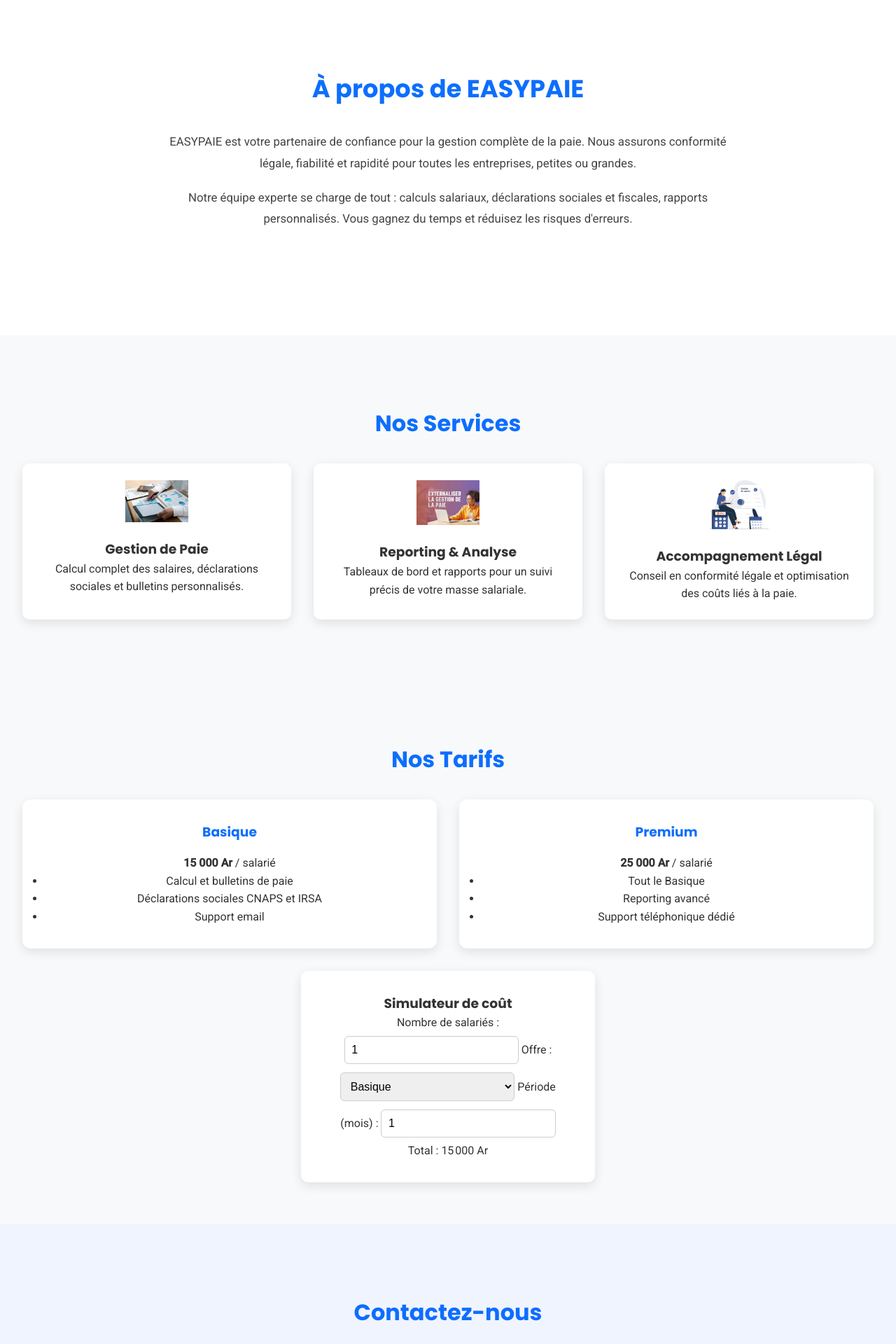
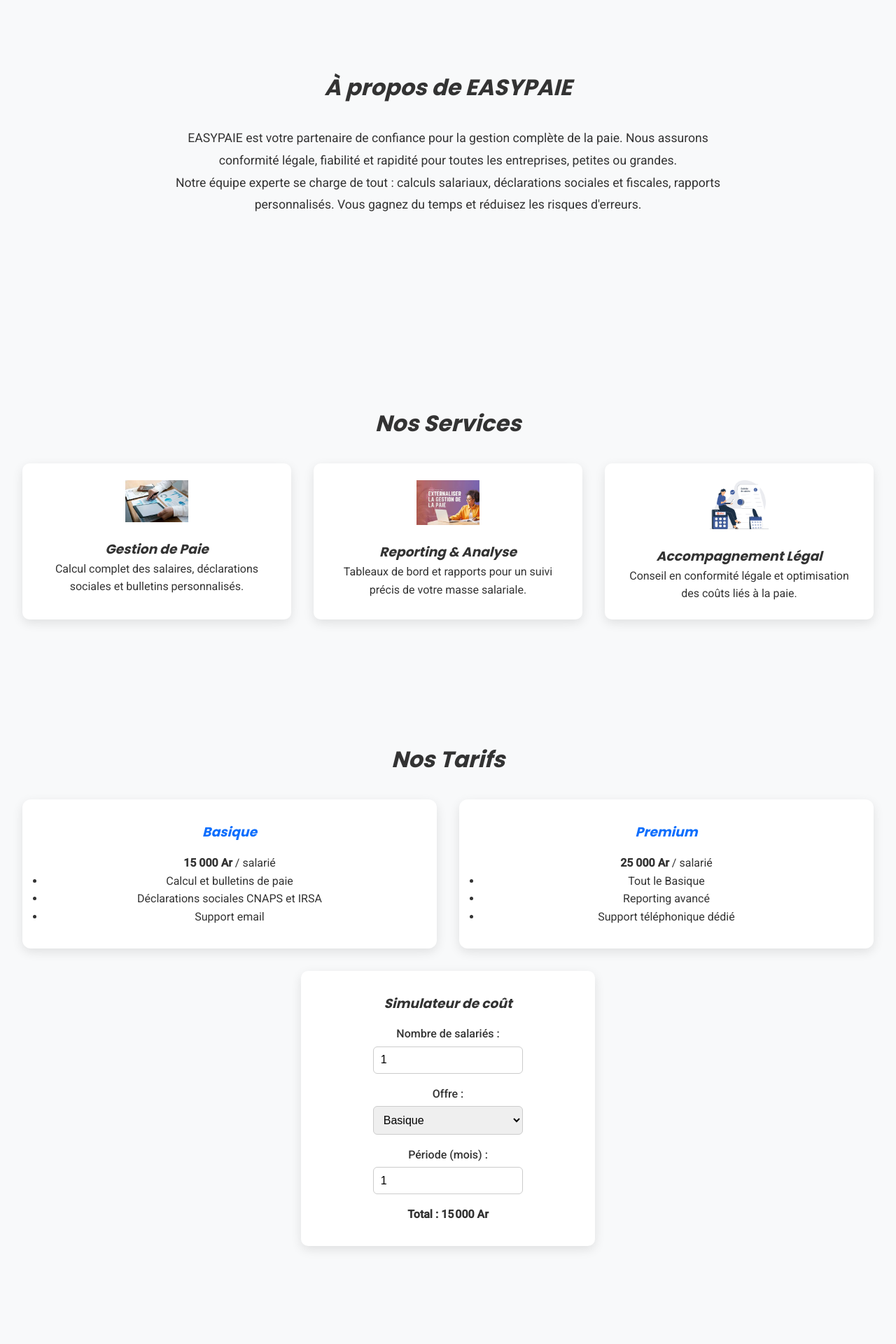
Before and after one commit to jaotombostane-cmd/Easypaie, a Flask app: page / in a window 1280 px wide. Shown: the part 761-2681 px from the top of the page at 70% size. Run offline with Flask 3, Linux system fonts and the light colour scheme.

Commit message:
Remplacement complet : nouveaux fichiers HTML, CSS, JS et images

```diff
--- a/app.py
+++ b/app.py
@@ -49,7 +49,6 @@ def index():
                            )
 
 if __name__ == "__main__":
-    # Déploiement : host=0.0.0.0 pour être accessible depuis Internet
-    # Le port est fourni par la plateforme, sinon 5000 par défaut
+    # Pour le développement local seulement
     port = int(os.environ.get("PORT", 5000))
-    app.run(host="0.0.0.0", port=port)
+    app.run(host="0.0.0.0", port=port, debug=True)
--- a/static/css/style.css
+++ b/static/css/style.css
@@ -1,178 +1,53 @@
-/* Reset & Font */
+/* ===== Reset & Font ===== */
 * { margin:0; padding:0; box-sizing:border-box; }
-body { font-family: 'Roboto', sans-serif; line-height:1.6; background:#f8f9fa; color:#333; }
-h1,h2,h3,h4,h5,h6 { font-family: 'Poppins', sans-serif; }
+body { font-family: 'Roboto', sans-serif; line-height:1.6; background:#f8f9fa; color:#333; scroll-behavior:smooth; }
+h1,h2,h3,h4,h5,h6 { font-family: 'Poppins', sans-serif; font-style:italic; }
 
-/* Navbar */
-header {
-    background:#fff;
-    position:fixed;
-    top:0;
-    width:100%;
-    z-index:100;
-    box-shadow:0 2px 8px rgba(0,0,0,0.1);
-}
-header nav {
-    display:flex;
-    justify-content:space-between;
-    align-items:center;
-    padding:1rem 3rem;
-}
-header nav ul {
-    display:flex;
-    list-style:none;
-}
-header nav ul li {
-    margin-left:1.8rem;
-}
-header nav ul li a {
-    text-decoration:none;
-    color:#333;
-    font-weight:500;
-    transition:0.3s;
-}
-header nav ul li a:hover {
-    color:#0d6efd;
-}
-.logo {
-    height:80px;        /* ✅ agrandi le logo */
-    width:auto;
-    transition:0.3s;
-}
+/* ===== Navbar ===== */
+header { background:#fff; position:fixed; top:0; width:100%; z-index:100; box-shadow:0 2px 8px rgba(0,0,0,0.1); }
+header nav { display:flex; justify-content:space-between; align-items:center; padding:1rem 3rem; }
+header nav ul { display:flex; list-style:none; }
+header nav ul li { margin-left:1.8rem; }
+header nav ul li a { text-decoration:none; color:#333; font-weight:500; transition:0.3s; }
+header nav ul li a:hover { color:#0d6efd; }
+.logo { height:80px; width:auto; transition:0.3s; }
 .logo:hover { transform:scale(1.05); }
 
-/* Hero */
-.hero {
-    background:url('../img/hero_bg.jpg') center/cover no-repeat;
-    height:95vh;
-    display:flex;
-    align-items:center;
-    justify-content:center;
-    text-align:center;
-    color:#fff;
-    padding:0 1rem;
-}
-.hero-content {
+/* ===== Hero ===== */
+.hero { background:url('../img/hero_bg.png') center/cover no-repeat; height:95vh; display:flex; align-items:center; justify-content:center; text-align:center; color:#fff; padding:0 1rem; }
+.hero-content { max-width:800px; background:rgba(255,255,255,0.85); border-radius:20px; padding:2rem; box-shadow:0 5px 20px rgba(0,0,0,0.15); }
+.hero h1 { font-size:2.7rem; margin-bottom:1rem; color:#0d6efd; font-weight:700; }
+.hero p { font-size:1.1rem; margin-bottom:1.5rem; color:#333; }
+.hero .btn { margin:0.5rem; }
+.badges span { background:#0d6efd; color:#fff; padding:0.3rem 0.8rem; border-radius:5px; font-size:0.85rem; }
+
+/* ===== Sections ===== */
+section { padding:100px 2rem 60px; min-height:60vh; }
+section h2 { text-align:center; margin-bottom:2rem; font-size:2rem; }
+
+/* ===== About Section ===== */
+.about-text {
+    text-align: center; /* centre le texte */
     max-width:800px;
-    background:rgba(255,255,255,0.8);
-    border-radius:20px;
-    padding:2rem;
-    box-shadow:0 5px 20px rgba(0,0,0,0.15);
-}
-.hero h1 {
-    font-size:2.7rem;
-    margin-bottom:1rem;
-    color:#0d6efd;
-    font-weight:700;
-}
-.hero p {
+    margin:0 auto;
     font-size:1.1rem;
-    margin-bottom:1.5rem;
+    line-height:1.8;
     color:#333;
 }
-.hero .btn { margin:0.5rem; }
-.badges span {
-    background:#0d6efd;
-    color:#fff;
-    padding:0.3rem 0.8rem;
-    border-radius:5px;
-    font-size:0.85rem;
-}
 
-/* About */
-#about {
-    text-align:center;
-    background:#fff;
-    padding:100px 2rem;
-}
-#about h2 {
-    color:#0d6efd;
-    font-size:2.2rem;
-    margin-bottom:2rem;
-}
-#about p {
-    max-width:800px;           /* ✅ largeur agréable à lire */
-    margin:0 auto 1.2rem auto; /* ✅ centre horizontalement */
-    font-size:1.05rem;
-    color:#444;
-    line-height:1.8;
-}
+/* ===== Services ===== */
+.services-container { display:flex; justify-content:space-around; flex-wrap:wrap; gap:2rem; }
+.service-card { background:#fff; padding:1.5rem; border-radius:10px; text-align:center; flex:1; min-width:250px; box-shadow:0 5px 15px rgba(0,0,0,0.1); transition:0.3s; }
+.service-card img { width:90px; margin-bottom:1rem; transition:0.3s; }
+.service-card:hover { transform:translateY(-5px); box-shadow:0 10px 25px rgba(0,0,0,0.2); }
 
-/* Sections */
-section { padding:100px 2rem 60px; min-height:60vh; }
-section h2 { text-align:center; margin-bottom:2rem; font-size:2rem; color:#0d6efd; }
+/* ===== Pricing ===== */
+.pricing { display:flex; justify-content:center; gap:2rem; flex-wrap:wrap; margin-top:2rem; }
+.pricing-card { background:#fff; padding:2rem; border-radius:12px; text-align:center; flex:1; min-width:240px; box-shadow:0 5px 15px rgba(0,0,0,0.1); transition:0.3s; }
+.pricing-card:hover { transform:translateY(-5px); box-shadow:0 10px 20px rgba(0,0,0,0.2); }
+.pricing-card h3 { color:#0d6efd; margin-bottom:1rem; }
 
-/* Services */
-.services-container {
-    display:flex;
-    justify-content:space-around;
-    flex-wrap:wrap;
-    gap:2rem;
-}
-.service-card {
-    background:#fff;
-    padding:1.5rem;
-    border-radius:10px;
-    text-align:center;
-    flex:1;
-    min-width:250px;
-    box-shadow:0 5px 15px rgba(0,0,0,0.1);
-    transition:0.3s;
-}
-.service-card img {
-    width:90px;
-    margin-bottom:1rem;
-    transition:0.3s;
-}
-.service-card:hover {
-    transform:translateY(-5px);
-    box-shadow:0 10px 25px rgba(0,0,0,0.2);
-}
-
-/* Pricing */
-.pricing {
-    display:flex;
-    justify-content:center;
-    gap:2rem;
-    flex-wrap:wrap;
-    margin-top:2rem;
-}
-.pricing-card {
-    background:#fff;
-    padding:2rem;
-    border-radius:12px;
-    text-align:center;
-    flex:1;
-    min-width:240px;
-    box-shadow:0 5px 15px rgba(0,0,0,0.1);
-    transition:0.3s;
-}
-.pricing-card:hover {
-    transform:translateY(-5px);
-    box-shadow:0 10px 20px rgba(0,0,0,0.2);
-}
-.pricing-card h3 {
-    color:#0d6efd;
-    margin-bottom:1rem;
-}
-
-/* Buttons */
-.btn {
-    padding:0.6rem 1.2rem;
-    border:none;
-    border-radius:5px;
-    cursor:pointer;
-    font-weight:500;
-    text-decoration:none;
-    display:inline-block;
-    transition:0.3s;
-}
-.btn-main { background:#0d6efd; color:#fff; }
-.btn-main:hover { background:#0b5ed7; transform:translateY(-3px); }
-.btn-outline-primary { background:none; border:2px solid #0d6efd; color:#0d6efd; }
-.btn-outline-primary:hover { background:#0d6efd; color:#fff; transform:translateY(-3px); }
-
-/* Simulator */
+/* ===== Simulator ===== */
 .simulator {
     margin-top:2rem;
     text-align:center;
@@ -184,37 +59,46 @@ section h2 { text-align:center; margin-bottom:2rem; font-size:2rem; color:#0d6ef
     margin-right:auto;
     box-shadow:0 5px 15px rgba(0,0,0,0.1);
 }
+.simulator h3 { margin-bottom:1rem; font-style:italic; }
+.simulator label { display:block; margin-top:0.8rem; font-weight:500; }
 .simulator input, .simulator select {
-    width:70%;
+    width:60%;
+    margin:0.3rem auto 1rem auto;
     padding:0.6rem;
-    margin:0.4rem 0;
     border-radius:6px;
     border:1px solid #ccc;
     font-size:1rem;
+    display:block;
 }
+.simulator p { font-weight:600; margin-top:1rem; }
 
-/* Contact */
-#contact {
-    background:#f0f4ff;
-    text-align:center;
-    padding:100px 2rem;
-}
-#contact h2 {
-    color:#0d6efd;
-    margin-bottom:1.5rem;
-}
-#contact p {
-    text-align:center;
-    margin:0.5rem 0;
-    font-size:1rem;
-}
+/* ===== Partners ===== */
+.partners-container { display:flex; justify-content:center; gap:2rem; flex-wrap:wrap; }
+.partners-container img { width:120px; margin:1rem; }
 
-/* Footer */
+/* ===== Testimonials ===== */
+.testimonial { background:#fff; margin:1rem auto; padding:1rem; border-radius:10px; max-width:600px; box-shadow:0 5px 15px rgba(0,0,0,0.1); text-align:center; }
+.testimonial p { font-style:italic; font-size:1.05rem; margin-bottom:0.5rem; }
+
+/* ===== FAQ ===== */
+.faq-item { background:#fff; margin:1rem auto; padding:1rem; border-radius:10px; max-width:600px; box-shadow:0 5px 15px rgba(0,0,0,0.1); }
+
+/* ===== Contact ===== */
+#contact { background:#f0f4ff; text-align:center; padding:100px 2rem; }
+.contact-form input, .contact-form textarea { width:80%; margin:0.5rem auto; display:block; padding:0.6rem; border-radius:6px; border:1px solid #ccc; font-size:1rem; }
+.contact-form textarea { height:100px; resize:none; }
+.contact-form button { margin-top:0.8rem; }
+
+/* Contact info centré */
+#contact p { margin:0.3rem 0; }
+
+/* ===== Footer ===== */
 footer { text-align:center; padding:1rem; background:#0d6efd; color:#fff; }
+footer img.social-logo { width:20px; margin-left:0.3rem; vertical-align:middle; }
 
-/* Fade-in Animation */
+/* ===== Fade-in Animation ===== */
 .fade-in { opacity:0; transform:translateY(30px); transition:all 0.6s ease-out; }
 .fade-in.visible { opacity:1; transform:translateY(0); }
 
-/* Scroll smooth */
+/* ===== Scroll smooth ===== */
 html { scroll-behavior:smooth; }
--- /dev/null
+++ b/static/js/main.js
@@ -0,0 +1,29 @@
+// Scroll fade-in effect
+window.addEventListener('scroll', () => {
+    document.querySelectorAll('.fade-in').forEach(el => {
+        const rect = el.getBoundingClientRect();
+        if(rect.top < window.innerHeight - 100){
+            el.classList.add('visible');
+        }
+    });
+});
+
+// Simulateur de coût
+const employeesInput = document.getElementById('employees');
+const planSelect = document.getElementById('plan');
+const periodInput = document.getElementById('period');
+const totalDisplay = document.getElementById('total');
+
+function updateTotal() {
+    const employees = parseInt(employeesInput.value) || 0;
+    const period = parseInt(periodInput.value) || 0;
+    const plan = planSelect.value;
+    let price = plan === 'basique' ? 15000 : 25000;
+    const total = employees * price * period;
+    totalDisplay.textContent = total.toLocaleString('fr-FR') + ' Ar';
+}
+
+employeesInput.addEventListener('input', updateTotal);
+planSelect.addEventListener('change', updateTotal);
+periodInput.addEventListener('input', updateTotal);
+updateTotal();
--- a/templates/index.html
+++ b/templates/index.html
@@ -4,22 +4,23 @@
     <meta charset="UTF-8">
     <meta name="viewport" content="width=device-width, initial-scale=1.0">
     <title>EASYPAIE - Gestion de Paie</title>
-
     <!-- Google Fonts -->
-    <link href="https://fonts.googleapis.com/css2?family=Poppins:wght@500;700&family=Roboto:wght@400;500&display=swap" rel="stylesheet">
-
+    <link href="https://fonts.googleapis.com/css2?family=Poppins:wght@400;500;700&family=Roboto:wght@400;500&display=swap" rel="stylesheet">
     <!-- CSS -->
-    <link rel="stylesheet" href="static/css/style.css">
+    <link rel="stylesheet" href="{{ url_for('static', filename='css/style.css') }}">
 </head>
 <body>
     <!-- Header / Navbar -->
     <header>
         <nav>
-            <img src="static/img/logo.png" alt="Logo EASYPAIE" class="logo">
+            <img src="{{ url_for('static', filename='img/logo.png') }}" alt="Logo EASYPAIE" class="logo">
             <ul>
                 <li><a href="#about">À propos</a></li>
                 <li><a href="#services">Services</a></li>
                 <li><a href="#tarifs">Tarifs</a></li>
+                <li><a href="#partners">Partenaires</a></li>
+                <li><a href="#testimonials">Témoignages</a></li>
+                <li><a href="#faq">FAQ</a></li>
                 <li><a href="#contact">Contact</a></li>
             </ul>
         </nav>
@@ -28,7 +29,7 @@
     <!-- Hero Section -->
     <section id="hero" class="hero fade-in">
         <div class="hero-content">
-            <h1>GESTION DE PAIE — SIMPLE & SÉCURISÉ</h1>
+            <h1 style="font-style:italic;">GESTION DE PAIE — SIMPLE & SÉCURISÉ</h1>
             <p>Externalisez la paie. Respectez la législation. Gagnez du temps.<br>EASYPAIE gère la paie de A à Z pour votre entreprise.</p>
             <a href="#tarifs" class="btn btn-main">Voir les tarifs</a>
             <a href="#contact" class="btn btn-outline-primary">Contactez-nous</a>
@@ -38,29 +39,31 @@
         </div>
     </section>
 
-    <!-- About Section -->
    <section id="about" class="fade-in">
-        <h2>À propos de EASYPAIE</h2>
+    <h2 style="font-style:italic;">À propos de EASYPAIE</h2>
+    <div class="about-text">
         <p>EASYPAIE est votre partenaire de confiance pour la gestion complète de la paie. Nous assurons conformité légale, fiabilité et rapidité pour toutes les entreprises, petites ou grandes.</p>
         <p>Notre équipe experte se charge de tout : calculs salariaux, déclarations sociales et fiscales, rapports personnalisés. Vous gagnez du temps et réduisez les risques d'erreurs.</p>
+    </div>
 </section>
+
 
     <!-- Services Section -->
     <section id="services" class="fade-in">
-        <h2>Nos Services</h2>
+        <h2 style="font-style:italic;">Nos Services</h2>
         <div class="services-container">
             <div class="service-card">
-                <img src="static/img/service1.png" alt="Service 1">
+                <img src="{{ url_for('static', filename='img/service1.png') }}" alt="Service 1">
                 <h3>Gestion de Paie</h3>
                 <p>Calcul complet des salaires, déclarations sociales et bulletins personnalisés.</p>
             </div>
             <div class="service-card">
-                <img src="static/img/service2.png" alt="Service 2">
+                <img src="{{ url_for('static', filename='img/service2.png') }}" alt="Service 2">
                 <h3>Reporting & Analyse</h3>
                 <p>Tableaux de bord et rapports pour un suivi précis de votre masse salariale.</p>
             </div>
             <div class="service-card">
-                <img src="static/img/service3.png" alt="Service 3">
+                <img src="{{ url_for('static', filename='img/service3.png') }}" alt="Service 3">
                 <h3>Accompagnement Légal</h3>
                 <p>Conseil en conformité légale et optimisation des coûts liés à la paie.</p>
             </div>
@@ -69,7 +72,7 @@
 
     <!-- Tarifs Section -->
     <section id="tarifs" class="fade-in">
-        <h2>Nos Tarifs</h2>
+        <h2 style="font-style:italic;">Nos Tarifs</h2>
         <div class="pricing">
             <div class="pricing-card">
                 <h3>Basique</h3>
@@ -93,64 +96,86 @@
 
         <!-- Simulateur -->
         <div class="simulator">
-            <h3>Simulateur de coût</h3>
+            <h3 style="font-style:italic;">Simulateur de coût</h3>
+            <form id="simulator-form">
                 <label for="employees">Nombre de salariés :</label>
                 <input type="number" id="employees" min="1" value="1">
+
                 <label for="plan">Offre :</label>
                 <select id="plan">
                     <option value="basique">Basique</option>
                     <option value="premium">Premium</option>
                 </select>
+
                 <label for="period">Période (mois) :</label>
                 <input type="number" id="period" min="1" value="1">
-            <p>Total : <span id="total">0 Ar</span></p>
+
+                <p>Total : <span id="total">15 000 Ar</span></p>
+            </form>
+        </div>
+    </section>
+
+    <!-- Partners Section -->
+    <section id="partners" class="fade-in">
+        <h2 style="font-style:italic;">Nos Partenaires</h2>
+        <div class="partners-container">
+            <img src="{{ url_for('static', filename='img/hardy.png') }}" alt="Hardy.mdg">
+            <img src="{{ url_for('static', filename='img/ispm.png') }}" alt="ISPM">
+        </div>
+    </section>
+
+    <!-- Testimonials Section -->
+    <section id="testimonials" class="fade-in">
+        <h2 style="font-style:italic;">Témoignages</h2>
+        <div class="testimonial">
+            <p>"Grâce à EASYPAIE, nous avons réduit nos erreurs de paie à zéro !"</p>
+            <span>— Société XYZ</span>
+        </div>
+        <div class="testimonial">
+            <p>"Service rapide et professionnel. Je recommande !"</p>
+            <span>— Entreprise ABC</span>
+        </div>
+    </section>
+
+    <!-- FAQ Section -->
+    <section id="faq" class="fade-in">
+        <h2 style="font-style:italic;">FAQ</h2>
+        <div class="faq-item">
+            <p><strong>Q :</strong> Quels documents dois-je fournir pour externaliser la paie ?</p>
+            <p><strong>R :</strong> Juste les contrats de travail, bulletins précédents et informations fiscales.</p>
+        </div>
+        <div class="faq-item">
+            <p><strong>Q :</strong> Puis-je modifier le nombre de salariés à tout moment ?</p>
+            <p><strong>R :</strong> Oui, nos offres sont flexibles selon vos besoins.</p>
         </div>
     </section>
 
     <!-- Contact Section -->
     <section id="contact" class="fade-in">
-        <h2>Contactez-nous</h2>
-        <p>Email : contact@easypaie.com</p>
-        <p>Téléphone : +261 34 12 345 67</p>
+        <h2 style="font-style:italic;">Contactez-nous</h2>
+        <form class="contact-form">
+            <input type="text" name="name" placeholder="Nom" required>
+            <input type="email" name="email" placeholder="Email" required>
+            <textarea name="message" placeholder="Message" required></textarea>
+            <button type="submit" class="btn btn-main">Envoyer</button>
+        </form>
+        <p>Email : Commercial@easypaie.mg</p>
+        <p>Téléphone : +261 32 38 94 801</p>
+        <p>WhatsApp : +261 32 38 94 801</p>
         <p>Adresse : Antananarivo, Madagascar</p>
     </section>
 
     <!-- Footer -->
     <footer>
         <p>&copy; 2025 EASYPAIE. Tous droits réservés.</p>
+        <p>Mentions légales | Politique de confidentialité | Conditions générales</p>
+        <p>Suivez-nous :
+            <img src="{{ url_for('static', filename='img/facebook.png') }}" alt="Facebook" class="social-logo">
+            <img src="{{ url_for('static', filename='img/linkedin.png') }}" alt="LinkedIn" class="social-logo">
+        </p>
     </footer>
 
     <!-- JS -->
-    <script>
-        // Scroll fade-in
-        window.addEventListener('scroll', () => {
-            document.querySelectorAll('.fade-in').forEach(el => {
-                const rect = el.getBoundingClientRect();
-                if(rect.top < window.innerHeight - 100){
-                    el.classList.add('visible');
-                }
-            });
-        });
-
-        // Simulateur
-        const employeesInput = document.getElementById('employees');
-        const planSelect = document.getElementById('plan');
-        const periodInput = document.getElementById('period');
-        const totalDisplay = document.getElementById('total');
-
-        function updateTotal() {
-            const employees = parseInt(employeesInput.value) || 0;
-            const period = parseInt(periodInput.value) || 0;
-            const plan = planSelect.value;
-            let price = plan === 'basique' ? 15000 : 25000;
-            const total = employees * price * period;
-            totalDisplay.textContent = total.toLocaleString('fr-FR') + ' Ar';
-        }
-
-        employeesInput.addEventListener('input', updateTotal);
-        planSelect.addEventListener('change', updateTotal);
-        periodInput.addEventListener('input', updateTotal);
-        updateTotal();
-    </script>
+    <script src="{{ url_for('static', filename='js/main.js') }}"></script>
 </body>
 </html>
```
Also changed, not shown: requirements.txt (+2 -8 lines), static/img/facebook.png (added), static/img/hardy.png (added), static/img/ispm.png (added), static/img/linkedin.png (added). Lines whose indentation alone changed are shown as unchanged.
